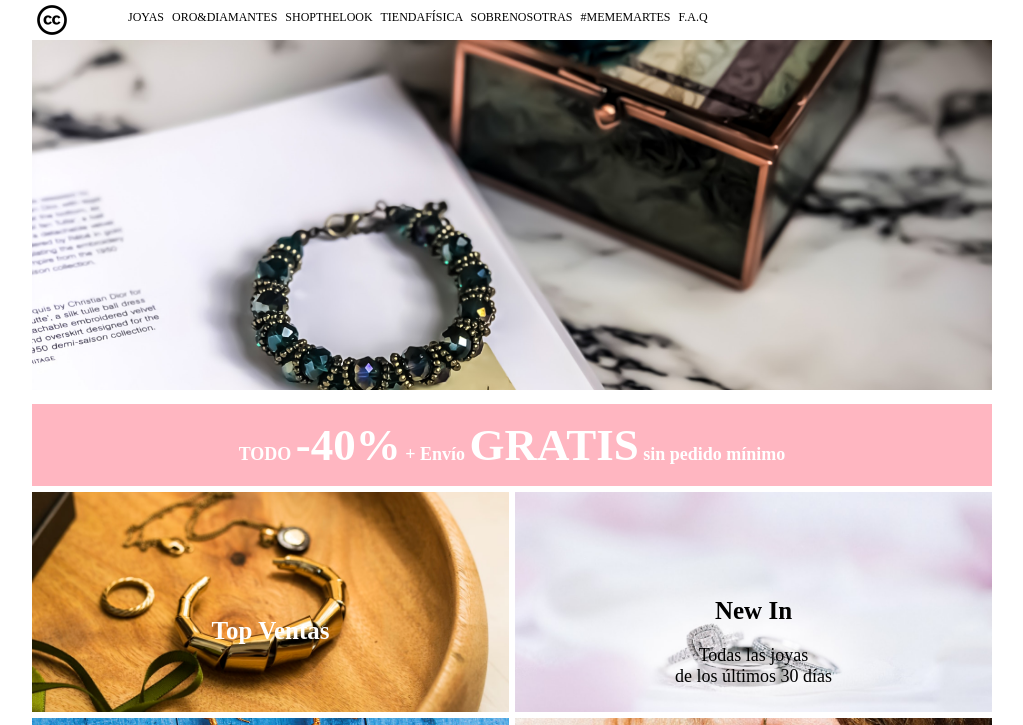
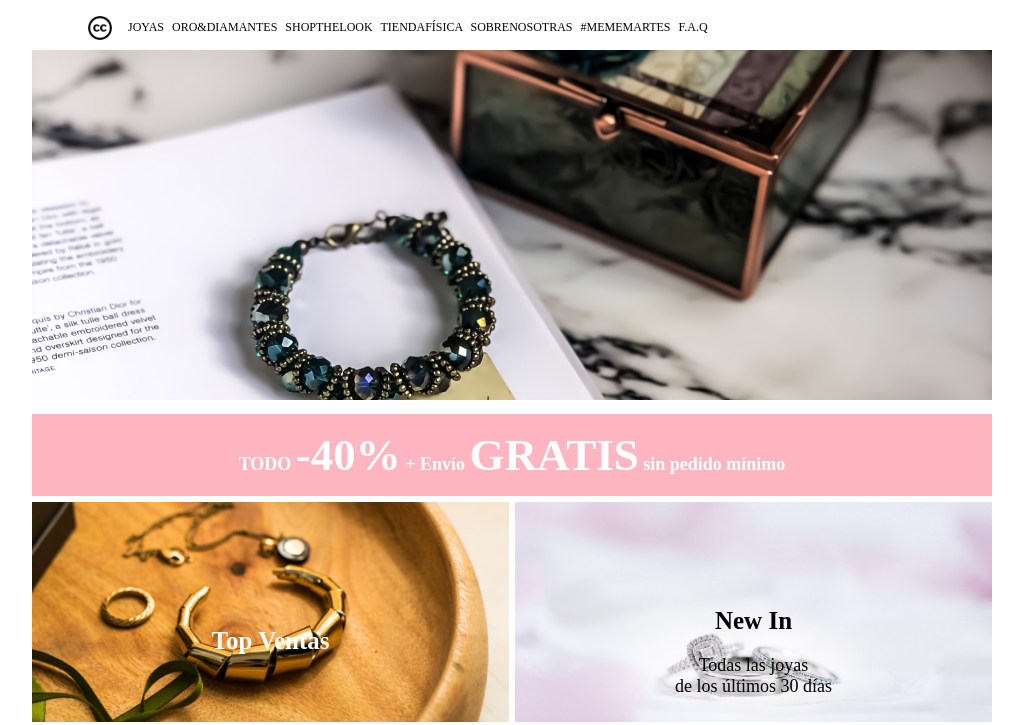
Before and after one commit to tamtran2885/website-from-scratch, a plain HTML site: page indexCopy.html in a window 1280 px wide. Shown: the top 725 px of the page, without its empty margins (128-1151 px from the left). Drawn offline with Linux system fonts and the light colour scheme.

Commit message:
Update styleCopy.css

```diff
--- a/assets/css/styleCopy.css
+++ b/assets/css/styleCopy.css
@@ -27,7 +27,7 @@ body {
 
 .flex {
     display: flex;
-    align-items: left;
+    justify-content: flex-start;
 }
 
 .span-font {
@@ -39,12 +39,14 @@ body {
     height: 40px;s
     background-color: white;
     word-spacing: 5px;
+    margin-top: 10px;
 }
 
 .header > .logo > img {
     width: 35px;
-    padding-left: 5px;
-    padding-top: 5px;
+    padding-left: 11px;
+    padding-top: 6px;
+    margin-left: 45px;
 }
 
 .header > .logo {
@@ -162,6 +164,7 @@ body {
     width: 80%;
     margin: auto;
     display: flex;
+    justify-content: space-evenly;
 }
 
 ul {
@@ -169,7 +172,7 @@ ul {
 }
 
 .footer-item {
-    margin-right: 80px;
+    /*margin-right: 80px;*/
 }
 
 .footer-item > h3 {
@@ -183,19 +186,23 @@ ul {
 .footer > .footer-item >.footer-confianzas-1 > img {
     width: 35px;
     margin-left: 15px;
+    filter: grayscale(100%);
 }
 
 .footer > .footer-item >.footer-confianzas-2 > img {
     width: 80px;
+    filter: grayscale(100%);
 }
 
 .footer-confianzas-2 {
     text-align: center;
+
 }
 
 .footer > .footer-item >.footer-confianzas-3 > img {
     width: 70px;
     margin-left: 15px;
+    filter: grayscale(100%);
 }
 
 .footer-confianzas-3 {
```
